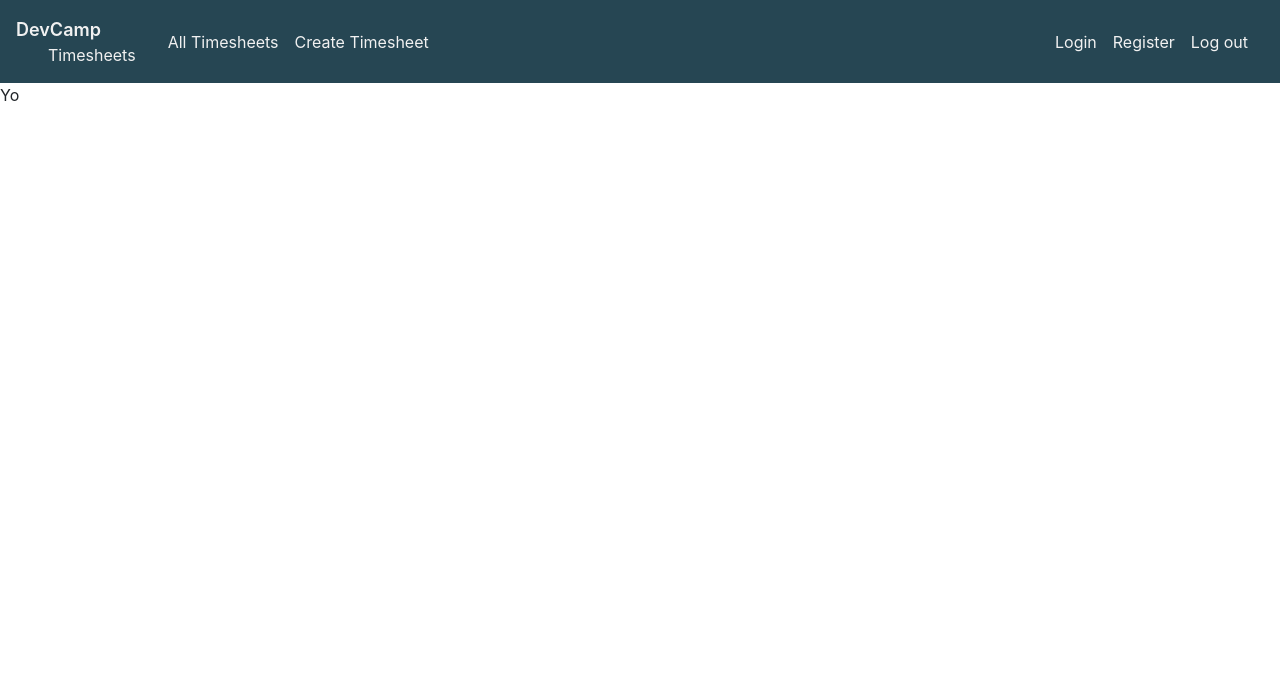
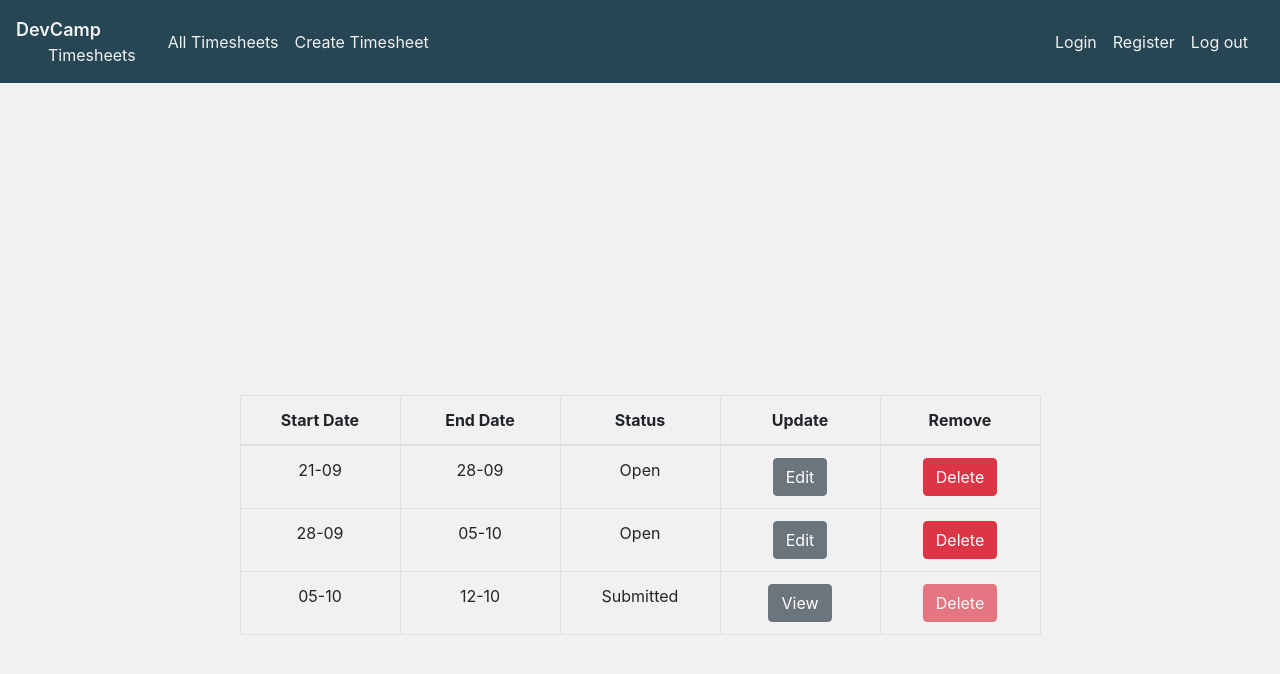
Before and after one commit to im-busari/Timesheet-System, a React (Create React App) app in the folder client/: page / in a window 1280 px wide. Shown: the top 674 px of the page. Built offline with nearby package versions, Linux system fonts and the light colour scheme.

Commit message:
Implement TimesheetPreview component

```diff
--- a/client/package.json
+++ b/client/package.json
@@ -8,6 +8,7 @@
 		"@testing-library/react": "^9.5.0",
 		"@testing-library/user-event": "^7.2.1",
 		"bootstrap": "^4.5.2",
+		"date-fns": "^2.16.1",
 		"formik": "^2.1.6",
 		"normalizr": "^3.6.0",
 		"react": "^16.13.1",
--- a/client/src/AppRoutes.js
+++ b/client/src/AppRoutes.js
@@ -9,17 +9,14 @@ import {
 import { LoginPage } from "./pages/Login";
 import { RegisterPage } from "./pages/Register";
 import { Navigation } from "./components/Navigation";
+import { AllTimesheetsPage } from "./pages/AllTimesheets";
 
 export const AppRoutes = () => {
-  const Home = () => {
-    return <div>Yo</div>;
-  };
-
   return (
     <Router>
       <Navigation />
       <Switch>
-        <Route exact path="/" component={Home} />
+        <Route exact path="/" component={AllTimesheetsPage} />
         <Route exact path="/login" component={LoginPage} />
         <Route exact path="/register" component={RegisterPage} />
       </Switch>
--- /dev/null
+++ b/client/src/components/TimesheetPreview/index.js
@@ -0,0 +1,26 @@
+import React from "react";
+import { TimesheetPreviewListItem } from "../TimesheetPreviewListItem";
+import { Table } from "react-bootstrap";
+import { TableHeader } from "./styles";
+import { Layout } from "../../pages/Layout";
+
+export const TimesheetPreview = () => {
+  return (
+    <Table bordered hover>
+      <thead>
+        <tr>
+          <TableHeader>Start Date</TableHeader>
+          <TableHeader>End Date</TableHeader>
+          <TableHeader>Status</TableHeader>
+          <TableHeader>Update</TableHeader>
+          <TableHeader>Remove</TableHeader>
+        </tr>
+      </thead>
+      <tbody>
+        <TimesheetPreviewListItem startDate="09/21" status="Open" />
+        <TimesheetPreviewListItem startDate="09/28" status="Open" />
+        <TimesheetPreviewListItem startDate="10/05" status="Submitted" />
+      </tbody>
+    </Table>
+  );
+};
--- /dev/null
+++ b/client/src/components/TimesheetPreview/styles.js
@@ -0,0 +1,5 @@
+import styled from "styled-components";
+
+export const TableHeader = styled.th`
+  text-align: center;
+`;
--- /dev/null
+++ b/client/src/components/TimesheetPreviewListItem/index.js
@@ -0,0 +1,34 @@
+import React, { useState } from "react";
+import { Button } from "react-bootstrap";
+import { TableData, LongTableData } from "./styles";
+import { addWeeks, format as formatDate } from "date-fns";
+
+export const TimesheetPreviewListItem = ({
+  timesheetId,
+  startDate,
+  status,
+  onEdit,
+  onDelete,
+}) => {
+  const isSubmitted = status === "Submitted";
+  console.log(startDate);
+  const startDateFormatted = formatDate(new Date(startDate), "dd-MM");
+  const endDate = formatDate(addWeeks(new Date(startDate), 1), "dd-MM");
+
+  return (
+    <tr>
+      <TableData>{startDateFormatted}</TableData>
+      <TableData>{endDate}</TableData>
+
+      <TableData>{status}</TableData>
+      <TableData>
+        <Button variant="secondary">{isSubmitted ? "View" : "Edit"}</Button>
+      </TableData>
+      <TableData>
+        <Button variant="danger" disabled={isSubmitted}>
+          Delete
+        </Button>
+      </TableData>
+    </tr>
+  );
+};
--- /dev/null
+++ b/client/src/components/TimesheetPreviewListItem/styles.js
@@ -0,0 +1,11 @@
+import styled from "styled-components";
+
+export const TableData = styled.td`
+  text-align: center;
+  vertical-align: middle;
+  width: 10rem;
+`;
+
+export const LongTableData = styled(TableData)`
+  width: 30rem;
+`;
--- /dev/null
+++ b/client/src/pages/AllTimesheets/index.js
@@ -0,0 +1,13 @@
+import React from "react";
+import { Layout } from "../Layout";
+import { TimesheetPreview } from "../../components/TimesheetPreview";
+
+export const AllTimesheetsPage = () => {
+  return (
+    <Layout>
+      <div>
+        <TimesheetPreview />
+      </div>
+    </Layout>
+  );
+};
```
Also changed, not shown: 1 other file (tests, documents, lock files or other folders).
